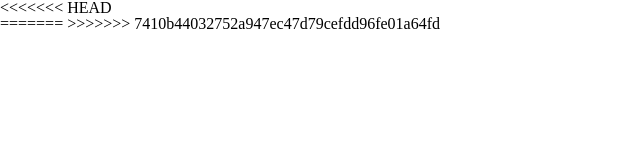
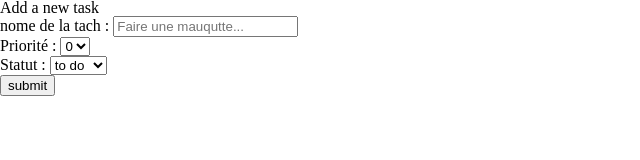
Before and after one commit to Omnivers/todolist, a plain HTML site: page index.html in a window 1280 px wide. Shown: the whole page, without its empty margins (0-640 px from the left). Drawn offline with Linux system fonts and the light colour scheme.

Commit message:
commit index

```diff
--- a/index.html
+++ b/index.html
@@ -11,13 +11,47 @@
 </head>
 <body>
 
-<<<<<<< HEAD
 
-<header></header>
-<main></main>
-<footer></footer>
-=======
->>>>>>> 7410b44032752a947ec47d79cefdd96fe01a64fd
+
+<section class="addtionTask">
+
+    <h1>Add a new task</h1>
+
+    <form action="">
+        <label for="nome"> nome de la tach :</label>
+        <input type="text" id="text" name="text" value="" placeholder="Faire une mauqutte..."> <br>
+
+        <label for="text"> Priorité :</label>
+
+        <select name="text" id="number">
+            <option value="0"> 0</option>
+            <option value="1">1</option>
+            <option value="2">2</option>
+            <option value="3">3</option>
+            <option value="4">4</option>
+            <option value="5">5</option>
+        </select><br>
+
+        <label for="text"> Statut  :</label>
+
+        <select name="text" id="number">
+            <option value="">to do</option>
+            <option value=""> Doing</option>
+            <option value=""> Done</option>
+
+        </select>
+        <br>
+
+    <button>submit</button>
+    </form>
+
+</section>
+
+
+
+
+
+
 
 
 
```
